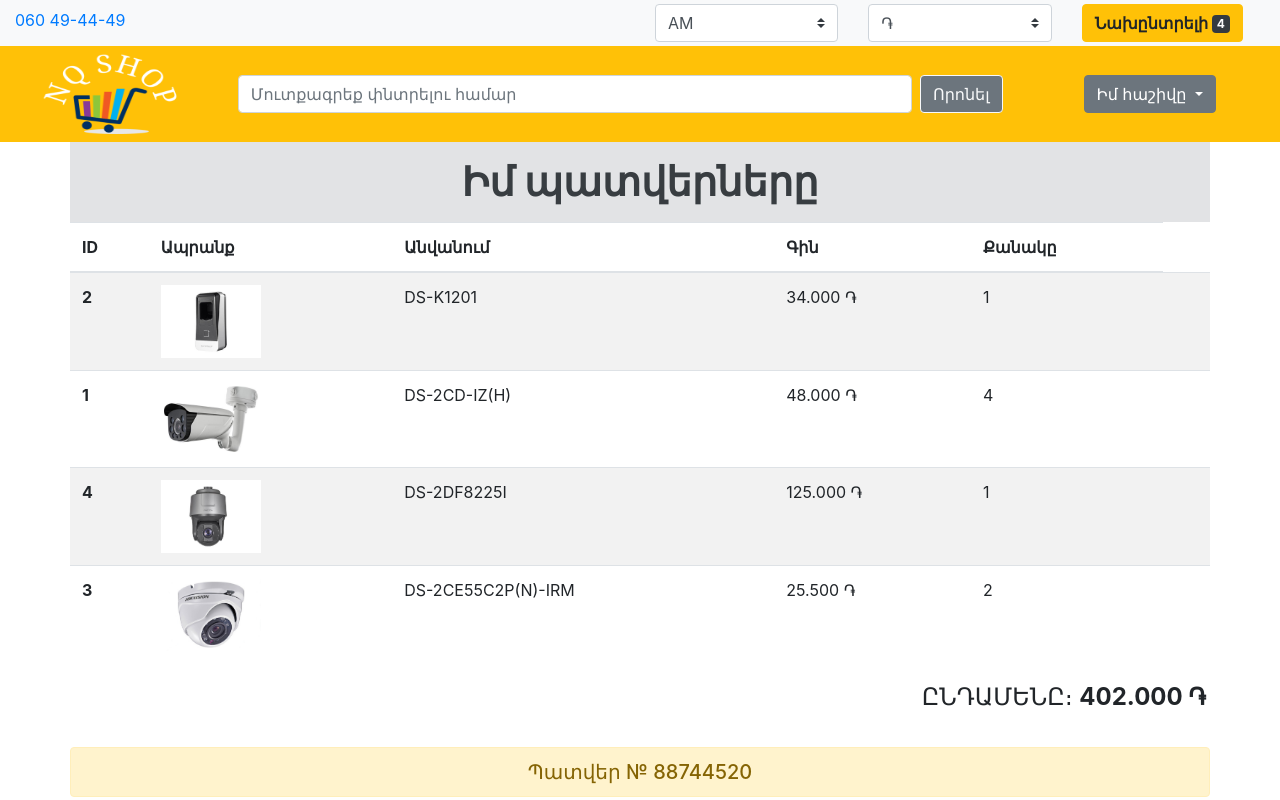
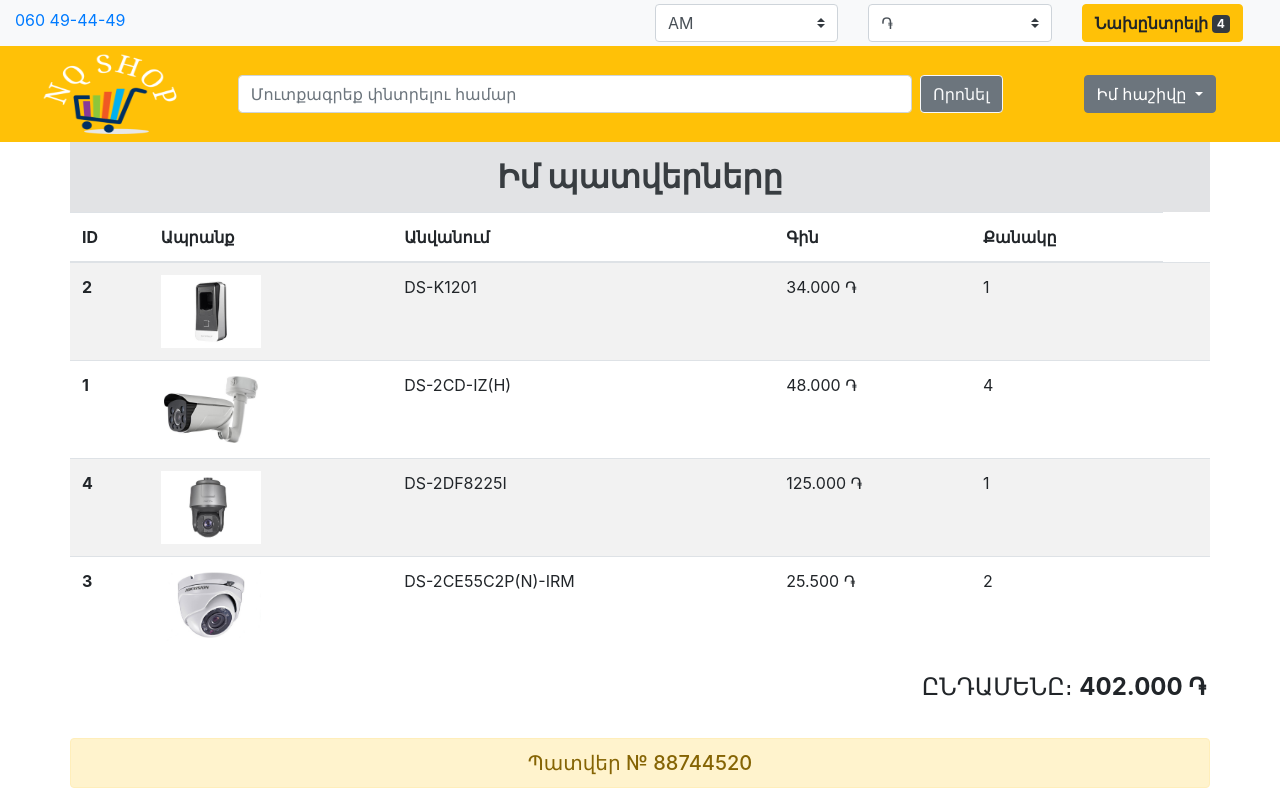
Before and after one commit to narekqechechyan/shop, a plain HTML site: page my_orders.html in a window 1280 px wide. Shown: the top 800 px of the page. Drawn offline with nearby package versions, Linux system fonts and the light colour scheme.

Commit message:
Update my_orders.html

```diff
--- a/my_orders.html
+++ b/my_orders.html
@@ -67,7 +67,7 @@
 </div>
 <div class="container">
   <div class="row">
-    <h1 class="m-0 p-3 font-weight-bold alert-secondary d-flex justify-content-center w-100">Իմ պատվերները</h1>
+    <h2 class="m-0 p-3 font-weight-bold alert-secondary d-flex justify-content-center w-100">Իմ պատվերները</h2>
     <table class="table table-striped">
       <thead>
         <tr>
```
